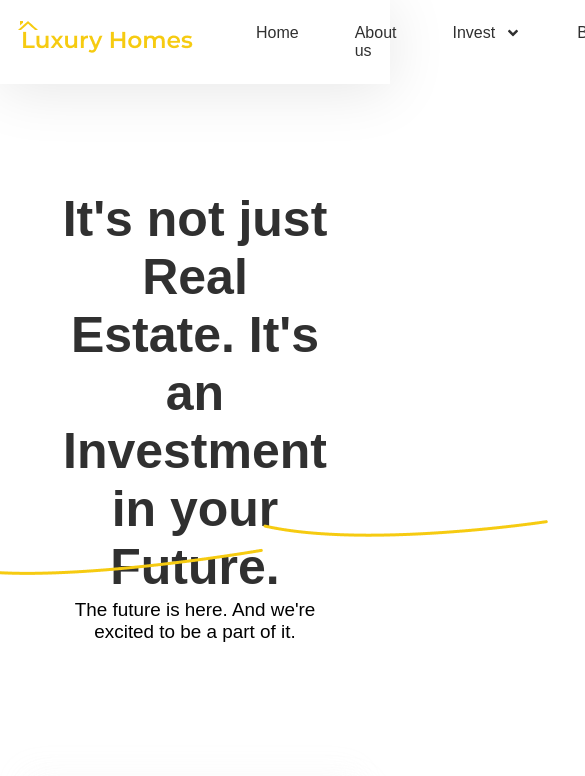
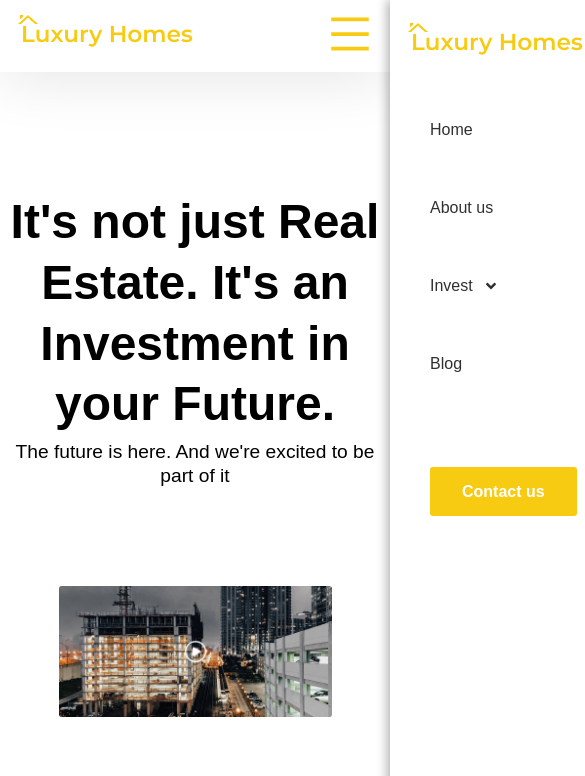
Before and after one commit to temiye18/luxury-homes, a React (Create React App) app: page / in a window 390 px wide. Shown: the top 776 px of the page, 585 px wide, since content can reach past the window. Built offline with nearby package versions, Linux system fonts and the light colour scheme; the HTML template or start-up script is replaced by a standard one.

Commit message:
responsive navbar was adde

```diff
--- a/src/App.js
+++ b/src/App.js
@@ -1,9 +1,21 @@
+import React, { useState } from "react";
 import Navbar from "./components/Header/Navbar";
 import Hero from "./components/Hero/Hero";
+import Sidebar from "./components/Sidebar/Sidebar";
 function App() {
+  const [isBarOpen, setIsBarOpen] = useState(false);
+
+  const openSideBar = () => {
+    setIsBarOpen(true);
+  };
+
+  const closeSideBar = () => {
+    setIsBarOpen(false);
+  };
   return (
     <>
-      <Navbar />
+      <Navbar openSideBar={openSideBar} />
+      <Sidebar closeSideBar={closeSideBar} isBarOpen={isBarOpen} />
       <Hero />
     </>
   );
--- a/src/components/Header/Navbar.js
+++ b/src/components/Header/Navbar.js
@@ -1,11 +1,12 @@
 import React from "react";
 import classes from "./Navbar.module.css";
-import { Container } from "../UI/Container";
+import Container from "../UI/Container";
 import { FaAngleDown } from "react-icons/fa";
+import { AiOutlineMenu } from "react-icons/ai";
 import Button from "../UI/Button";
 import Logo from "../../assets/logo.png";
 
-const Navbar = () => {
+const Navbar = ({ openSideBar }) => {
   return (
     <header className={classes.header}>
       <Container>
@@ -30,7 +31,10 @@ const Navbar = () => {
               <a href="#about">Blog</a>
             </li>
           </ul>
-          <Button>Contact us</Button>
+          <Button className={classes.contact__button}>Contact us</Button>
+          <div className={classes.navbar__menu}>
+            <AiOutlineMenu onClick={openSideBar} className={classes.menu} />
+          </div>
         </nav>
       </Container>
     </header>
--- a/src/components/Header/Navbar.module.css
+++ b/src/components/Header/Navbar.module.css
@@ -18,6 +18,12 @@
 
   margin-left: auto;
 }
+@media (max-width: 901px) {
+  .navbar ul,
+  .contact__button {
+    display: none;
+  }
+}
 
 .navbar ul li {
   margin-right: 1rem;
@@ -36,3 +42,14 @@
 .navbar li:last-child a {
   margin-right: 4rem;
 }
+
+.navbar .menu {
+  font-size: 3rem;
+  color: var(--yellow-color);
+}
+
+@media (min-width: 901px) {
+  .navbar .menu {
+    display: none;
+  }
+}
--- a/src/components/Hero/Hero.js
+++ b/src/components/Hero/Hero.js
@@ -1,47 +1,22 @@
 import React from "react";
-import { Container } from "../UI/Container";
+import Container from "../UI/Container";
 import classes from "./Hero.module.css";
-import videoImage from "../../assets/video.png";
-// import playVideo from "../../assets/play_video.png";
-import waveVector from "../../assets/Vector 5.png";
-import waveVector2 from "../../assets/Vector 6.png";
+import videoImg from "../../assets/video.png";
 
 const Hero = () => {
   return (
-    <section className={classes.hero}>
+    <section>
       <Container>
-        <div className={classes.hero_header}>
+        <div className={classes.welcome__text}>
           <h2>
-            It's not just{" "}
-            <span style={{ "z-index": "10", position: "relative" }}>
-              Real Estate.{" "}
-            </span>
-            It's an Investment in your Future.
+            It's not just Real Estate. It's an <br></br> Investment in your
+            Future.
           </h2>
-          <p className={classes.hero_text}>
-            The future is here. And we're excited to be a part of it.
-          </p>
-          <img className={classes.hero_vector1} src={waveVector} alt="vector" />
-          <img
-            className={classes.hero_vector2}
-            src={waveVector2}
-            alt="vector"
-          />
+          <p>The future is here. And we're excited to be part of it</p>
         </div>
 
-        <div className={classes.hero_image}>
-          <img src={videoImage} alt="video" />
-          {/* <img className={classes.play_video} src={playVideo} alt="play_png" /> */}
-        </div>
-
-        <div className={classes.hero_description}>
-          <h3>Who we are</h3>
-          <p>
-            Luxury Homes is Africa's most respected and loved integrated
-            real-estate development company, consistently delivering luxury
-            housing and high-end lifestyle products to delight our customers and
-            support the prosperity of our communities
-          </p>
+        <div className={classes.video__container}>
+          <img src={videoImg} alt="video" />
         </div>
       </Container>
     </section>
--- a/src/components/Hero/Hero.module.css
+++ b/src/components/Hero/Hero.module.css
@@ -1,79 +1,33 @@
-.hero {
-  /* background-color: #fafafa; */
+.welcome__text {
+  padding-top: 5rem;
+  padding-bottom: 5rem;
+}
+
+.welcome__text h2,
+.welcome__text p {
+  display: flex;
+  justify-content: center;
+  align-items: center;
   text-align: center;
 }
 
-.hero_header {
-  text-align: center;
+.welcome__text h2 {
+  font-size: 3rem;
+  line-height: 60.95px;
+  font-weight: 600;
+}
+
+.welcome__text p {
+  margin-top: -35px;
+  font-size: 19.2px;
+  line-height: 23.4px;
+  font-weight: 400;
+}
+
+.video__container {
+  display: grid;
   width: 70%;
   margin: auto;
-  max-width: 780px;
-  padding-top: 4em;
+  /* grid-template-columns: repeat(auto-fit, minmax(300px, 1fr)); */
+  justify-content: center;
 }
-
-.hero_vector1 {
-  position: relative;
-  bottom: 142px;
-  left: 204px;
-}
-.hero_vector2 {
-  display: inline-block;
-  position: relative;
-  bottom: 135px;
-  right: 80px;
-}
-.hero_header h2 {
-  width: 100%;
-
-  font-size: 3.125rem;
-  font-weight: 600;
-  color: var(--regular-text-color);
-}
-
-p.hero_text {
-  font-size: 1.18rem;
-  text-align: center;
-  margin-top: -2em;
-}
-.hero_image {
-  width: 85%;
-  max-width: 1100px;
-  margin: auto;
-  display: grid;
-  place-items: center;
-  padding: 4em 0;
-}
-
-.hero_image img {
-  width: 100%;
-  box-shadow: 5px 5px 30px rgba(223, 223, 223, 0.1),
-    -5px -5px 30px rgba(223, 223, 223, 0.1);
-}
-
-/* .hero_image .play_video {
-  width: 70px;
-  position: relative;
-  bottom: 300px;
-  right: -10px;
-} */
-
-.hero_description {
-  text-align: center;
-  padding: 5em 0;
-}
-.hero_description h3 {
-  width: 200px;
-  margin: auto;
-  font-size: 2rem;
-  font-weight: 600;
-  border-bottom: 4px solid var(--yellow-color);
-}
-
-.hero_description p {
-  font-size: 1.4rem;
-  font-weight: 400;
-  width: 70%;
-  padding-top: 0.1em;
-  line-height: 1.5;
-  margin: auto;
-}
--- /dev/null
+++ b/src/components/Sidebar/SideBar.module.css
@@ -0,0 +1,62 @@
+.sidebar {
+  width: 100%;
+  height: 100%;
+  position: fixed;
+  top: 0;
+  right: 0;
+  display: grid;
+  grid-template-rows: auto 1fr;
+  color: white;
+  background-color: #fff;
+  box-shadow: -3px 0px 10px rgba(0, 0, 0, 0.3);
+  transition: all 0.4s linear;
+  transform: translate(100%);
+}
+
+.show__sidebar {
+  transform: translate(0);
+}
+.sidebar__header {
+  display: grid;
+  grid-template-columns: 1fr auto;
+  align-items: center;
+  justify-content: center;
+  padding: 1rem;
+}
+.sidebar__close {
+  align-self: end;
+  color: var(--yellow-color);
+  font-size: 35px;
+}
+.sidebar li {
+  padding: 30px 0;
+}
+
+.sidebar li a {
+  color: var(--regular-text-color);
+}
+
+.sidebar li:nth-child(3) a {
+  display: flex;
+  align-items: center;
+}
+
+@media (min-width: 768px) {
+  .sidebar {
+    width: 400px;
+  }
+}
+
+.contact {
+  margin-top: 5rem;
+}
+
+.contact a {
+  padding: 1em 2em;
+  color: #fff;
+  background: #f6cb11;
+  border: none;
+  border-radius: 3px;
+  font-family: var(--montserrat-font);
+  font-weight: 700;
+}
--- /dev/null
+++ b/src/components/Sidebar/Sidebar.js
@@ -0,0 +1,44 @@
+import React from "react";
+import { FaAngleDown } from "react-icons/fa";
+import { AiOutlineClose } from "react-icons/ai";
+import classes from "./SideBar.module.css";
+import logo from "../../assets/logo.png";
+
+const Sidebar = ({ isBarOpen, closeSideBar }) => {
+  return (
+    <section
+      className={`${classes.sidebar} ${isBarOpen && classes.show__sidebar}`}
+    >
+      <div className={classes.sidebar__header}>
+        <div>
+          <img src={logo} alt="logo" />
+        </div>
+        <AiOutlineClose
+          onClick={closeSideBar}
+          className={classes.sidebar__close}
+        />
+      </div>
+      <ul>
+        <li>
+          <a href="#home">Home</a>
+        </li>
+        <li>
+          <a href="#about">About us</a>
+        </li>
+        <li>
+          <a href="#invest">
+            Invest <FaAngleDown style={{ marginLeft: "10px" }} />
+          </a>
+        </li>
+        <li>
+          <a href="#home">Blog</a>
+        </li>
+        <div className={classes.contact}>
+          <a href="contact">Contact us</a>
+        </div>
+      </ul>
+    </section>
+  );
+};
+
+export default Sidebar;
--- a/src/components/UI/Button.js
+++ b/src/components/UI/Button.js
@@ -7,7 +7,7 @@ const Button = (props) => {
     <button
       type={props.type || "button"}
       style={props.style}
-      className={`${classes.button}   ${props.className}`}
+      className={`${classes.button} ${props.className}`}
       onClick={props.onClick}
     >
       {props.children}
--- a/src/components/UI/Container.js
+++ b/src/components/UI/Container.js
@@ -1,6 +1,6 @@
 import styled from "styled-components";
 
-export const Container = styled.div`
+const Container = styled.div`
   width: 100%;
   margin: 0 auto;
   max-width: 1250px;
@@ -9,3 +9,5 @@ export const Container = styled.div`
     max-width: 1500px;
   }
 `;
+
+export default Container;
--- a/src/index.css
+++ b/src/index.css
@@ -16,6 +16,10 @@ body {
   font-family: var(--montserrat-font);
 }
 
+img {
+  max-width: 100%;
+}
+
 ul {
   list-style: none;
 }
```
Also changed, not shown: src/data.js (added, +143 -0 lines).
